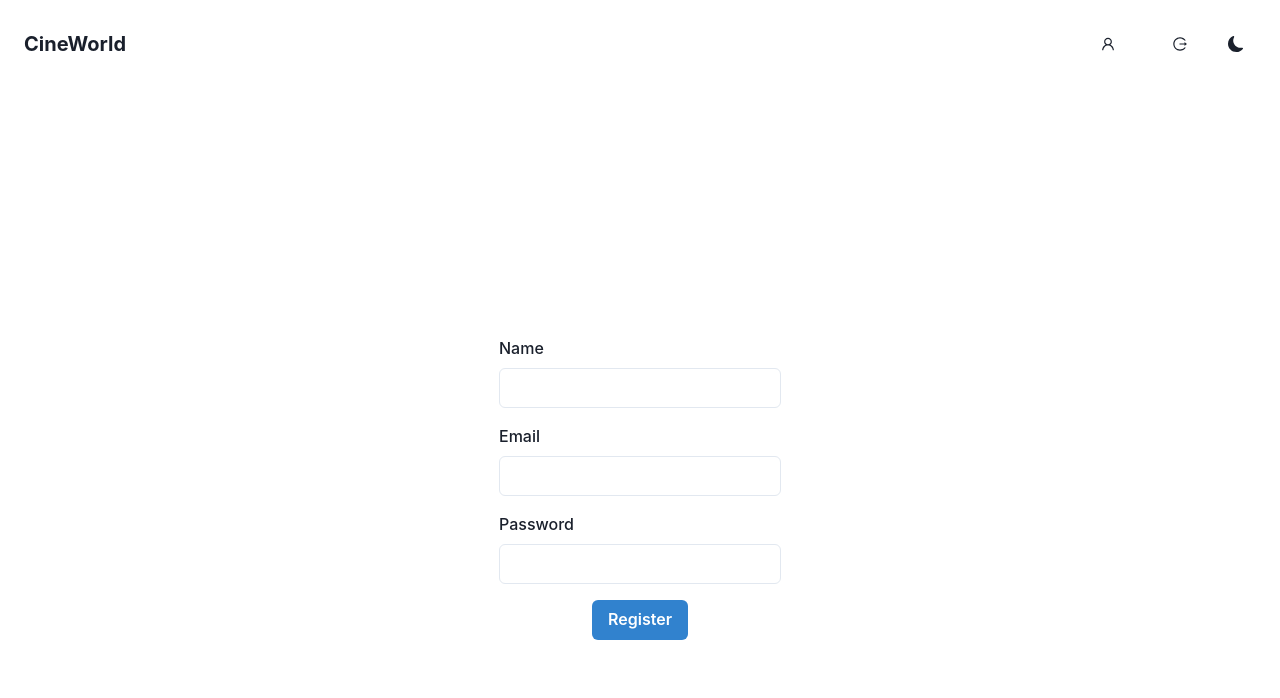
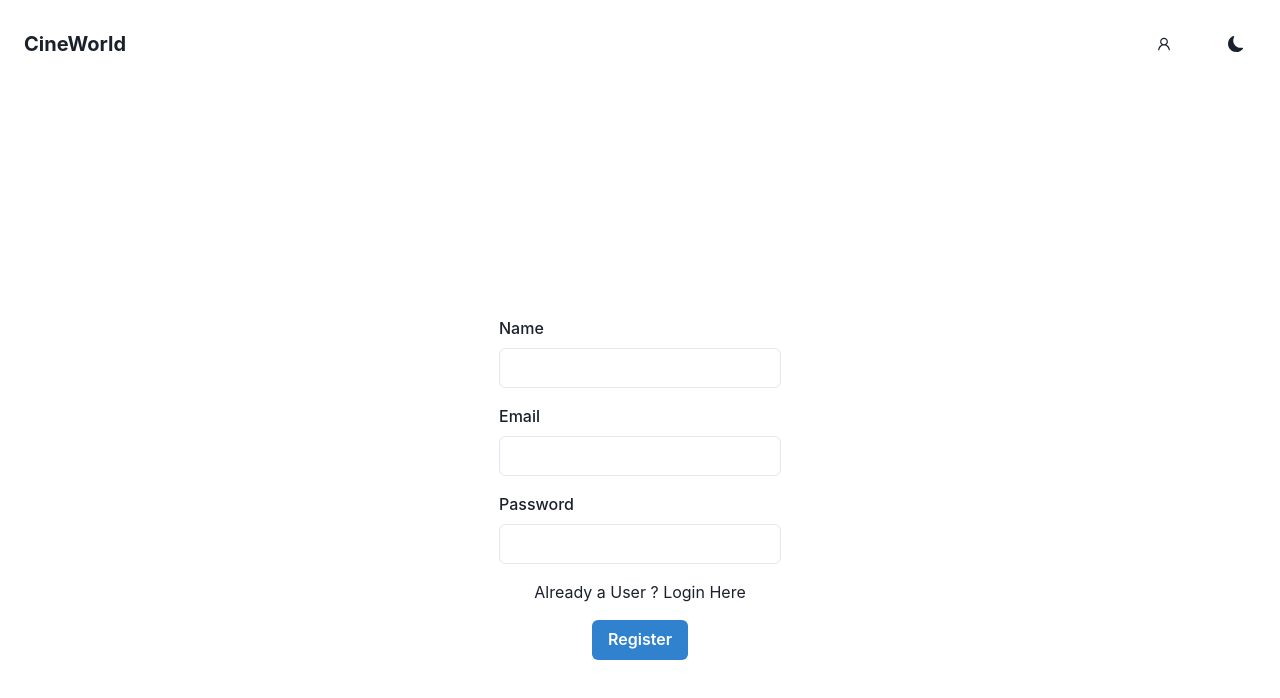
Before and after one commit to tanvirim/Movie-Hub, a React (Vite) app in the folder client/: page /register in a window 1280 px wide. Shown: the top 698 px of the page. Built offline with nearby package versions, Linux system fonts and the light colour scheme.

Commit message:
refactor some logic

```diff
--- a/client/src/components/Navbar.jsx
+++ b/client/src/components/Navbar.jsx
@@ -3,7 +3,7 @@ import { AiOutlineUser, AiOutlineLogout } from "react-icons/ai";
 import { BsFillMoonFill, BsFillSunFill } from "react-icons/bs";
 import { useDispatch, useSelector } from "react-redux";
 import { SetUser } from "../redux/usersSlice";
-import { useNavigate } from "react-router-dom";
+import { Link, useNavigate } from "react-router-dom";
 
 // import { SetUser } from "../redux/usersSlice";
 
@@ -39,7 +39,7 @@ const NavBar = () => {
 
       >
         <Text fontSize="xl" fontWeight="bold">
-          CineWorld
+          <Link to="/">CineWorld</Link>
         </Text>
         <HStack>
           <IconButton
@@ -54,13 +54,13 @@ const NavBar = () => {
           }
           >
             {user && user.data.name}</Text>
-          <IconButton
+{user &&           <IconButton
             icon={<AiOutlineLogout />}
             aria-label="Logout"
             variant="ghost"
             onClick={handleLogout} // Call the handleDelete function when logout button is clicked
             ml={2}
-          />
+          />}
           <IconButton
             icon={colorMode === "light" ? <BsFillMoonFill /> : <BsFillSunFill />}
             aria-label="Toggle Dark Mode"
--- a/client/src/components/ProtectedRoute.jsx
+++ b/client/src/components/ProtectedRoute.jsx
@@ -39,7 +39,7 @@ const ProtectedRoute = ({ children }) => {
     } else {
       navigate("/login");
     }
-  }, []);
+  }, [localStorage]);
 
 
   return user ? <div>{children}</div> : null;
--- a/client/src/pages/Home/index.jsx
+++ b/client/src/pages/Home/index.jsx
@@ -1,11 +1,15 @@
+import { Flex, Text } from "@chakra-ui/react";
 
 
 function Home() {
 
   return (
-    <div>
- Home
-    </div>
+
+    <Flex padding="1.5rem">
+<Text>
+  Home
+</Text>
+    </Flex>
   );
 }
 
--- a/client/src/pages/Login/index.jsx
+++ b/client/src/pages/Login/index.jsx
@@ -1,15 +1,16 @@
-import { VStack, FormControl, Input, FormLabel, Button } from "@chakra-ui/react";
+import { VStack, FormControl, Input, FormLabel, Button,Text } from "@chakra-ui/react";
 import React from "react"; // Don't forget to import useEffect
 
 import { useDispatch } from "react-redux";
 import { ShowLoading, HideLoading } from "../../redux/loadersSlice";
 import { axiosInstance } from "../../apicalls";
 import { message } from "antd";
-import { useNavigate } from "react-router-dom";
+import { useNavigate , Link} from "react-router-dom";
 
 function Login() {
   const navigate = useNavigate()
   const dispatch = useDispatch();
+
   const emailRef = React.useRef();
   const passwordRef = React.useRef();
 
@@ -28,12 +29,11 @@ function Login() {
 
       if (response.data) {
         localStorage.setItem("token", response.data.token);
-        // window.location.href = "/"
         navigate("/")
       }
 
     } catch (error) {
-      console.log("localstorage =" ,localStorage.getItem("token"))
+
       dispatch(HideLoading());
       if (error.code === "ERR_BAD_RESPONSE") {
         message.error("incorrect password");
@@ -55,6 +55,12 @@ function Login() {
             <FormLabel>Password</FormLabel>
             <Input type="password" ref={passwordRef} />
           </FormControl>
+          <Text>
+        Not a User ?{" "}
+        <Link  to="/register">
+          Register Here
+        </Link>
+      </Text>
           <Button type="submit" colorScheme="blue">
             Login
           </Button>
--- a/client/src/pages/Register/index.jsx
+++ b/client/src/pages/Register/index.jsx
@@ -4,11 +4,12 @@ import {
   Input,
   FormLabel,
   Button,
+  Text,
 } from "@chakra-ui/react";
 import React from "react";
 import { useDispatch } from "react-redux";
 
-import { useNavigate } from "react-router-dom";
+import { Link, useNavigate } from "react-router-dom";
 import { ShowLoading ,HideLoading} from "../../redux/loadersSlice";
 import { axiosInstance } from "../../apicalls";
 import { message } from "antd";
@@ -62,6 +63,12 @@ const Register = () => {
             <FormLabel>Password</FormLabel>
             <Input type="password" ref={passwordRef} />
           </FormControl>
+          <Text>
+        Already a User ?{" "}
+        <Link  to="/login">
+          Login Here
+        </Link>
+        </Text>
           <Button type="submit" colorScheme="blue">
             Register
           </Button>
```
